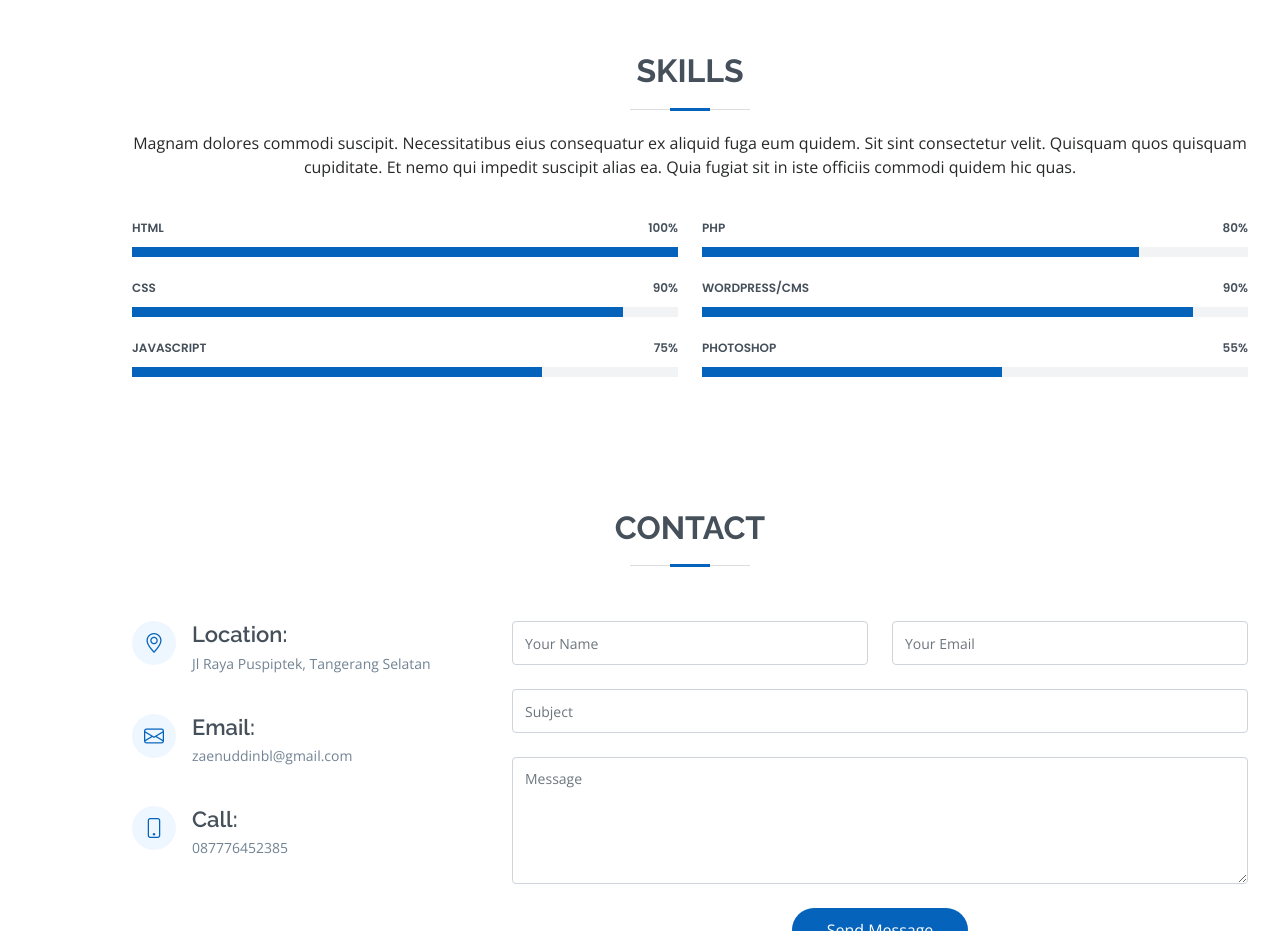
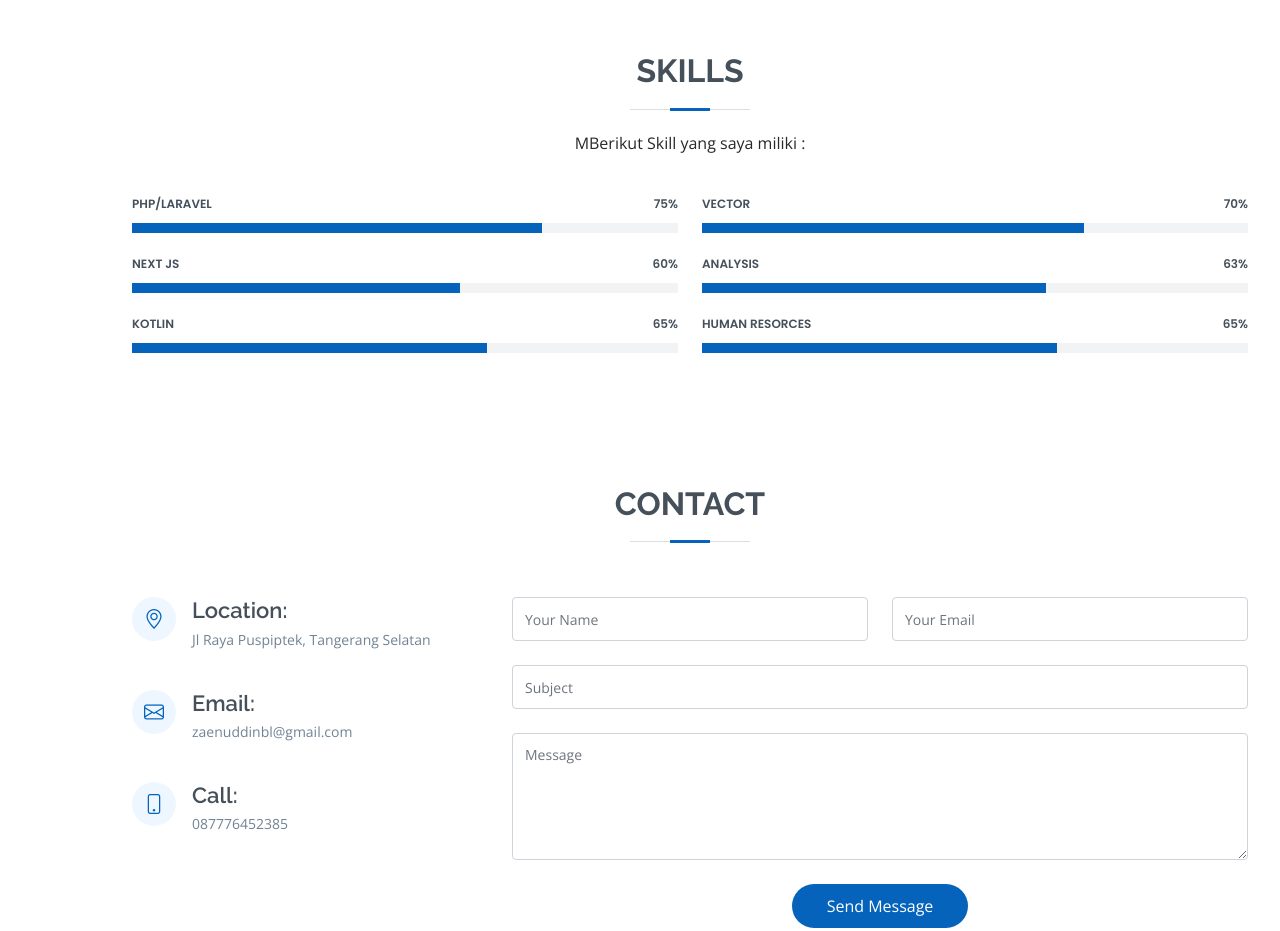
Before and after one commit to mzaenuddin/mzaenuddin.github.io, a plain HTML site: page index.html in a window 1280 px wide. Shown: the part 1260-2191 px from the top of the page. Drawn offline with nearby package versions, Linux system fonts and the light colour scheme.

Commit message:
update
update

```diff
--- a/index.html
+++ b/index.html
@@ -176,7 +176,7 @@
 
         <div class="section-title">
           <h2>Skills</h2>
-          <p>Magnam dolores commodi suscipit. Necessitatibus eius consequatur ex aliquid fuga eum quidem. Sit sint consectetur velit. Quisquam quos quisquam cupiditate. Et nemo qui impedit suscipit alias ea. Quia fugiat sit in iste officiis commodi quidem hic quas.</p>
+          <p>MBerikut Skill yang saya miliki :</p>
         </div>
 
         <div class="row skills-content">
@@ -184,23 +184,23 @@
           <div class="col-lg-6">
 
             <div class="progress">
-              <span class="skill">HTML <i class="val">100%</i></span>
+              <span class="skill">PHP/LARAVEL <i class="val">75%</i></span>
               <div class="progress-bar-wrap">
-                <div class="progress-bar" role="progressbar" aria-valuenow="100" aria-valuemin="0" aria-valuemax="100"></div>
+                <div class="progress-bar" role="progressbar" aria-valuenow="75" aria-valuemin="0" aria-valuemax="100"></div>
               </div>
             </div>
 
             <div class="progress">
-              <span class="skill">CSS <i class="val">90%</i></span>
+              <span class="skill">Next JS <i class="val">60%</i></span>
               <div class="progress-bar-wrap">
-                <div class="progress-bar" role="progressbar" aria-valuenow="90" aria-valuemin="0" aria-valuemax="100"></div>
+                <div class="progress-bar" role="progressbar" aria-valuenow="60" aria-valuemin="0" aria-valuemax="100"></div>
               </div>
             </div>
 
             <div class="progress">
-              <span class="skill">JavaScript <i class="val">75%</i></span>
+              <span class="skill">Kotlin<i class="val">65%</i></span>
               <div class="progress-bar-wrap">
-                <div class="progress-bar" role="progressbar" aria-valuenow="75" aria-valuemin="0" aria-valuemax="100"></div>
+                <div class="progress-bar" role="progressbar" aria-valuenow="65" aria-valuemin="0" aria-valuemax="100"></div>
               </div>
             </div>
 
@@ -209,23 +209,23 @@
           <div class="col-lg-6">
 
             <div class="progress">
-              <span class="skill">PHP <i class="val">80%</i></span>
+              <span class="skill">Vector <i class="val">70%</i></span>
               <div class="progress-bar-wrap">
-                <div class="progress-bar" role="progressbar" aria-valuenow="80" aria-valuemin="0" aria-valuemax="100"></div>
+                <div class="progress-bar" role="progressbar" aria-valuenow="70" aria-valuemin="0" aria-valuemax="100"></div>
               </div>
             </div>
 
             <div class="progress">
-              <span class="skill">WordPress/CMS <i class="val">90%</i></span>
+              <span class="skill">Analysis<i class="val">63%</i></span>
               <div class="progress-bar-wrap">
-                <div class="progress-bar" role="progressbar" aria-valuenow="90" aria-valuemin="0" aria-valuemax="100"></div>
+                <div class="progress-bar" role="progressbar" aria-valuenow="63" aria-valuemin="0" aria-valuemax="100"></div>
               </div>
             </div>
 
             <div class="progress">
-              <span class="skill">Photoshop <i class="val">55%</i></span>
+              <span class="skill">Human Resorces <i class="val">65%</i></span>
               <div class="progress-bar-wrap">
-                <div class="progress-bar" role="progressbar" aria-valuenow="55" aria-valuemin="0" aria-valuemax="100"></div>
+                <div class="progress-bar" role="progressbar" aria-valuenow="65" aria-valuemin="0" aria-valuemax="100"></div>
               </div>
             </div>
 
```
